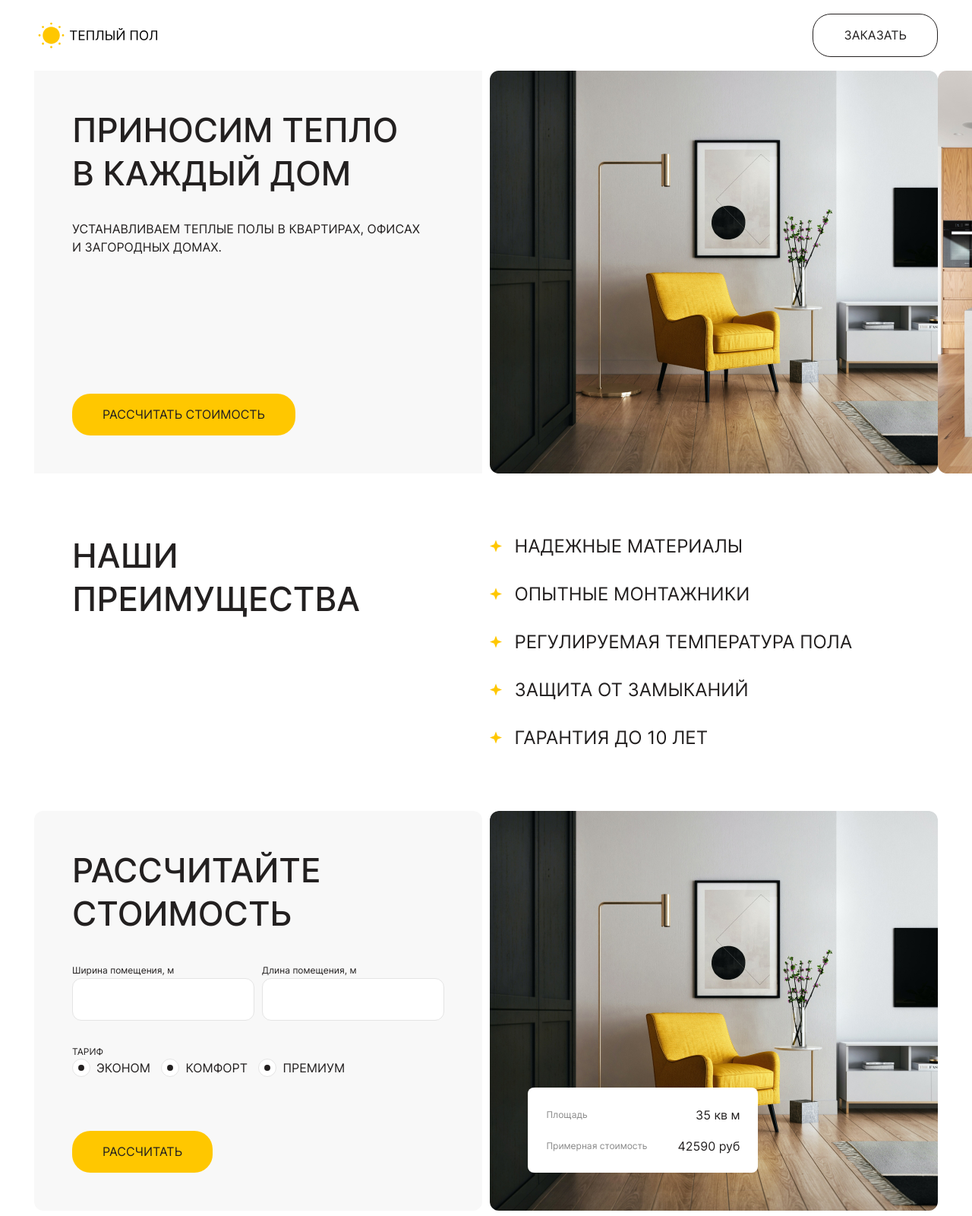
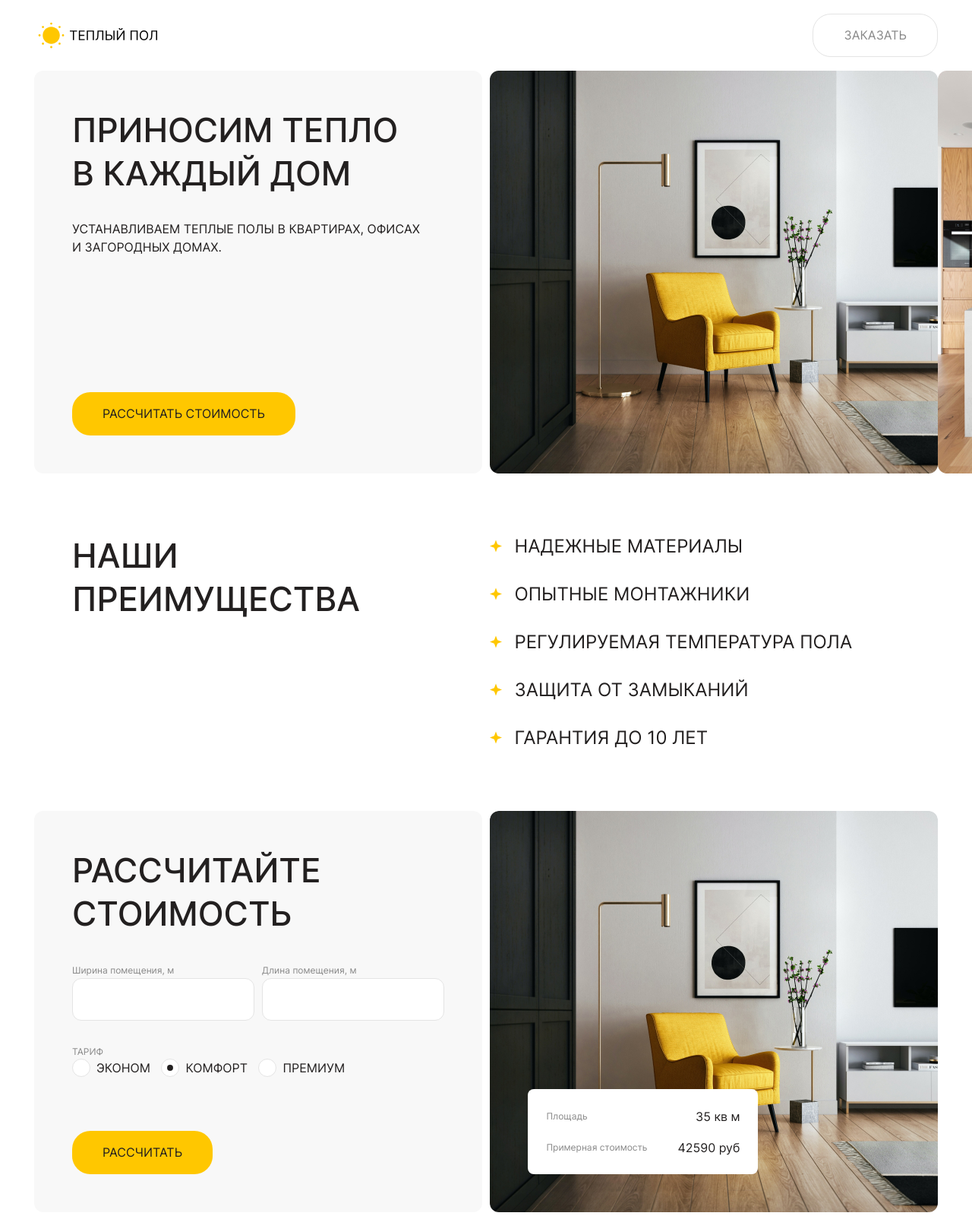
Before and after one commit to akrVin/warm_floor, a website built with webpack: page src/index.html in a window 1280 px wide. Shown: the top 1600 px of the page at 76% size. Built offline with nearby package versions, Linux system fonts and the light colour scheme.

Commit message:
added style radio button and added effects for batton

```diff
--- a/src/index.html
+++ b/src/index.html
@@ -22,7 +22,7 @@
 
           <img src="img/svg/logo.svg" alt="текст теплый пол" class="header__logo logo">
 
-          <button class="header__button btn">
+          <button class="header__button btn" disabled>
             заказать
           </button>
 
@@ -51,7 +51,7 @@
               </p>
             </div>
 <!-- ? ============================================ -->
-            <a href="#" class="content__button btn">
+            <a href="#" class="content__button btn" aria-disabled="disabled">
               Рассчитать стоимость
             </a>
 <!-- ? ============================================ -->
--- a/src/style/_style.scss
+++ b/src/style/_style.scss
@@ -5,5 +5,5 @@
 @import '_fonts.scss';
 @import 'components/header/header.scss';
 @import 'components/main/main.scss';
-@import '_button.scss';
+
 @import 'components/footer/footer.scss';
--- a/src/style/components/header/_header.scss
+++ b/src/style/components/header/_header.scss
@@ -14,12 +14,18 @@
 	&__button {
 		border: 1px solid $colorDark;
 		background-color: transparent;
-			transition-property: background-color, border;
+		transition-property: background-color;
 		transition-duration: 0.3s;
 		transition-timing-function: linear;
 		&:hover {
-				background-color: $darkYellow;
+			background-color: $lightYellow;
 			border: 1px solid  $darkYellow;
+		}
+		&:disabled {
+			background-color: transparent;
+			border: 1px solid  $lightGreyDarken;
+			color: $grey;
+			cursor: default;
 		}
 	}
 }
--- a/src/style/components/main/components/calc/calc.scss
+++ b/src/style/components/main/components/calc/calc.scss
@@ -15,7 +15,6 @@
   /* .calc__content */
 
   &__content {
-    border-radius: 12px;
     flex-basis: 50%;
     margin-right: 10px;
   }
@@ -119,7 +118,7 @@
   /* .form__text */
 
   &__text {
-    @include fontProperties(12px, 400, 1.5, $colorDark, none);
+    @include fontProperties(12px, 400, 1.5, $grey, none);
   }
 
   /* .form__input-number */
@@ -148,7 +147,7 @@
   /* .form__legend */
 
   &__legend {
-    @include fontProperties(12px, 400, 1.5, $colorDark, uppercase);
+    @include fontProperties(12px, 400, 1.5, $grey, uppercase);
   }
 
   /* .form__label-ragio */
@@ -191,6 +190,13 @@
       transform: scale(0.33);
       border-radius: 50%;
       background-color: $colorDark;
+      opacity: 0;
+
+    }
+    &:checked {
+      &::after {
+      opacity: 1;
+      }
     }
   }
 
@@ -210,5 +216,16 @@
   &__button {
     @include fontProperties(16px, 400, 1.3, $colorDark, uppercase);
     background-color: $darkYellow;
+    transition-duration: 0.3s;
+    transition-property: background-color;
+    transition-timing-function: linear;
+    &:hover {
+      background-color: $lightYellow;
+    }
+    &:disabled {
+      background-color: $grey;
+      color: $colorDisabled;
+      cursor: default;
+    }
   }
 }
--- a/src/style/components/main/components/hero/content.scss
+++ b/src/style/components/main/components/content.scss
@@ -2,6 +2,7 @@
 .content {
   background-color: $lightGreyLighten;
   padding: 50px;
+  border-radius: 12px;
 
   /* .content__description */
 
@@ -28,5 +29,15 @@
     display: inline-block;
     @include fontProperties(16px, 400, 1.3, $colorDark, uppercase);
     background-color: $darkYellow;
+    transition-duration: 0.3s;
+    transition-property: background-color;
+    transition-timing-function: linear;
+    &:hover {
+      background-color: $lightYellow;
+    }
+    &:disabled {
+      background-color: $grey;
+      color: $colorDisabled;
+    }
   }
 }
--- a/src/style/components/main/main.scss
+++ b/src/style/components/main/main.scss
@@ -1,5 +1,6 @@
+@import 'components/button.scss';
+@import 'components/content.scss';
 @import 'components/hero/hero.scss';
-@import 'components/hero/content.scss';
 @import 'components/hero/slider.scss';
 @import 'components/adventages/adventages.scss';
 @import 'components/calc/calc.scss';
--- a/src/style/default/vars.scss
+++ b/src/style/default/vars.scss
@@ -17,11 +17,13 @@
 // ========================================
 
 $darkYellow: #FFC700;
+$lightYellow: #FFD952;
 $colorDark: #232020;
 $lightGreyLighten: #F8F8F8;
 $lightGreyDarken: #E4E4E4;
 $grey: #898989;
 $wight: #FFFFFF;
+$colorDisabled: #E0E0E0;
 
 // ========================================
 // ================ / color ===============
```
Also changed, not shown: src/style/components/main/components/button.scss (line endings or trailing spaces), src/style/components/main/components/calc/content.scss (deleted). Lines whose indentation alone changed are shown as unchanged.
